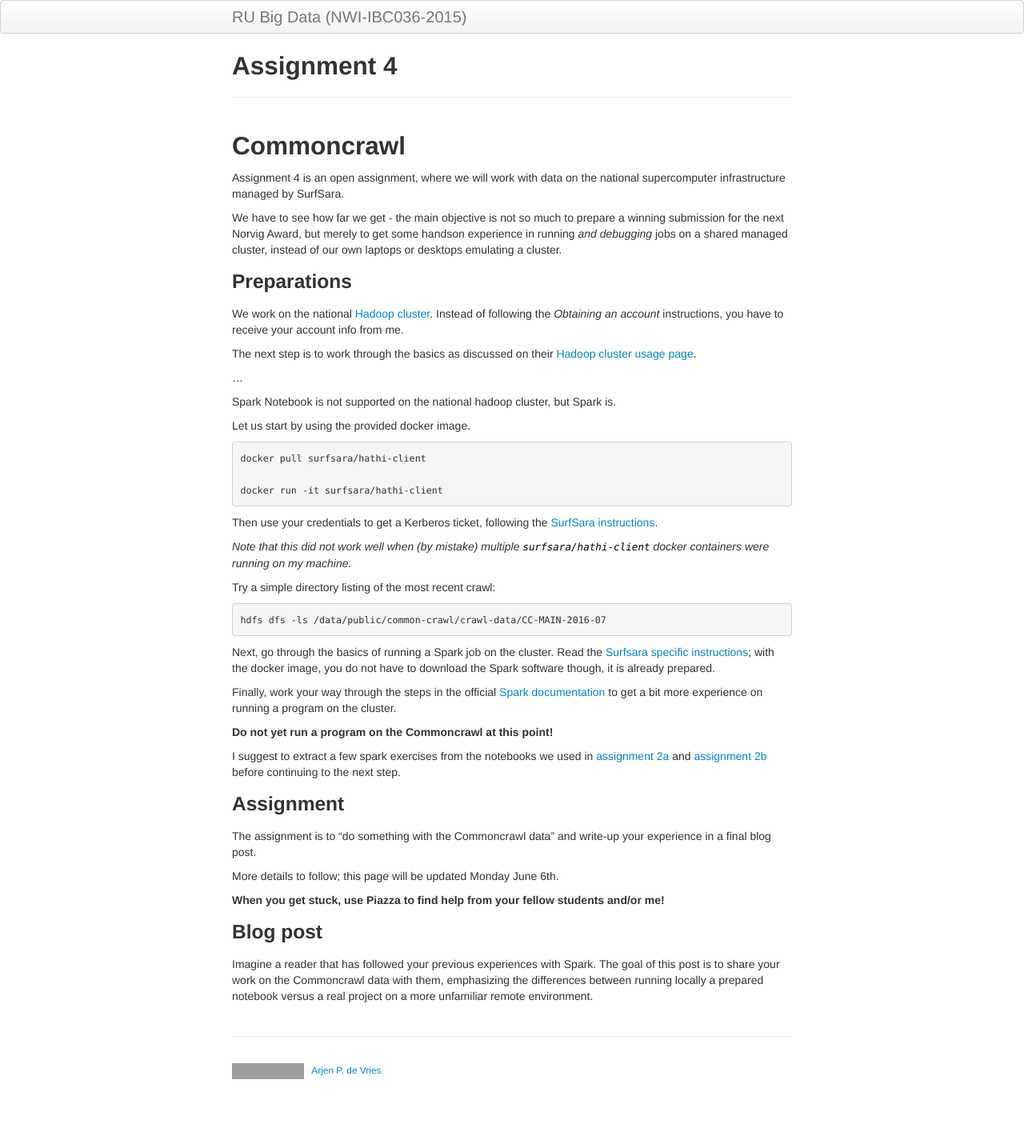
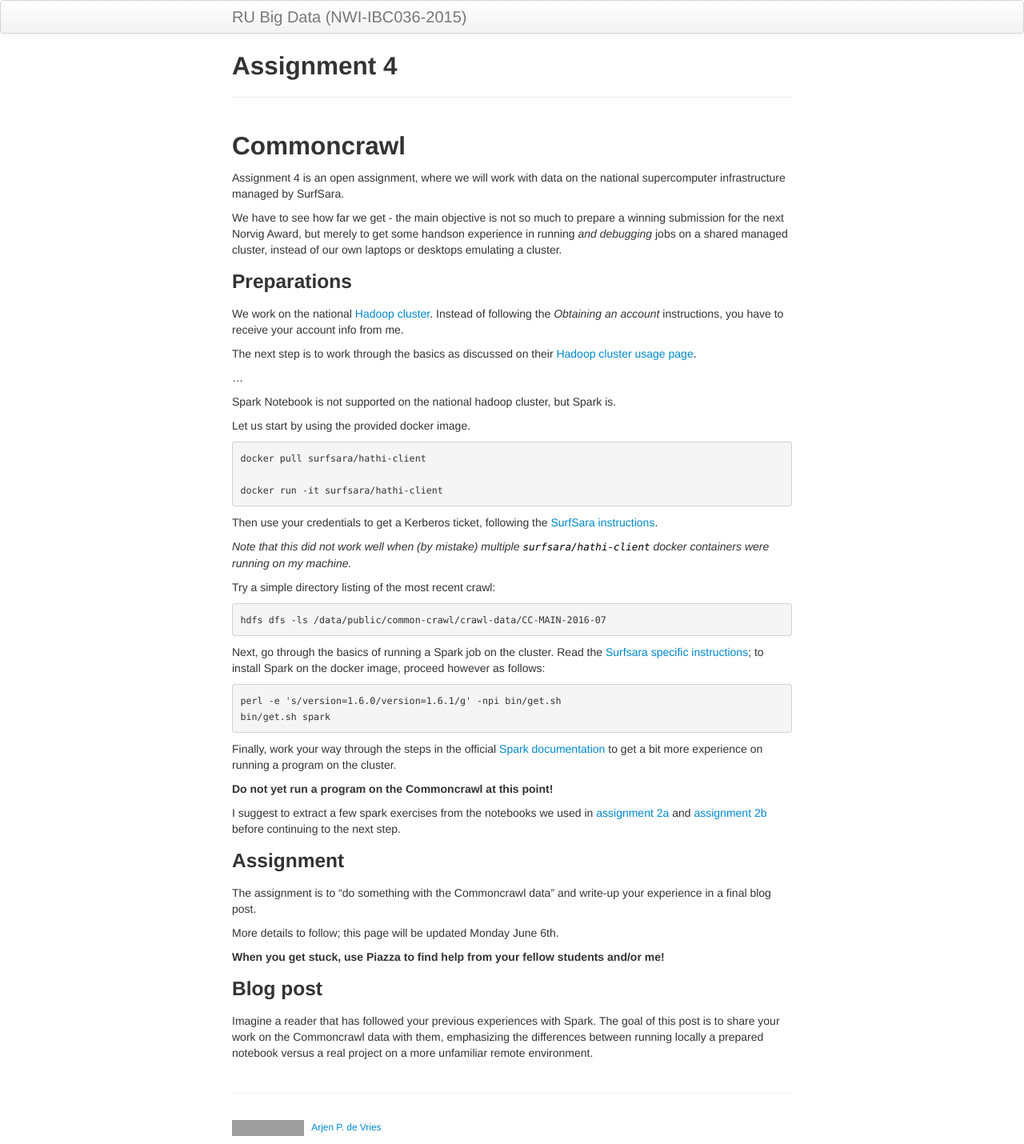
Before and after one commit to Thelukepet/course, a Jekyll site: the page built from assignments/A4-commoncrawl.md, in a window 1280 px wide. Shown: the whole page at 80% size. Built offline with Jekyll 4.4.1, drawn with Linux system fonts in a browser that asks for light colours; before the commit the page ends 1359 px from its top, so only the background shows below that; grey boxes are pictures that could not be loaded.

Commit message:
Update for installing spark

````diff
--- a/assignments/A4-commoncrawl.md
+++ b/assignments/A4-commoncrawl.md
@@ -44,7 +44,14 @@
 
 Next, go through the basics of running a Spark job on the cluster.
 Read the [Surfsara specific instructions](https://userinfo.surfsara.nl/systems/hadoop/software/spark);
-with the docker image, you do not have to download the Spark software though, it is already prepared.
+to install Spark on the docker image, proceed however as follows:
+
+```
+perl -e 's/version=1.6.0/version=1.6.1/g' -npi bin/get.sh
+bin/get.sh spark
+```
+
+
 
 Finally, work your way through the steps in the official
 [Spark documentation](http://spark.apache.org/docs/1.6.1/running-on-yarn.html#launching-spark-on-yarn)
````
